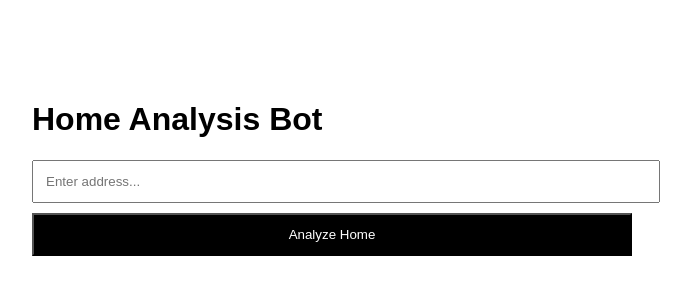
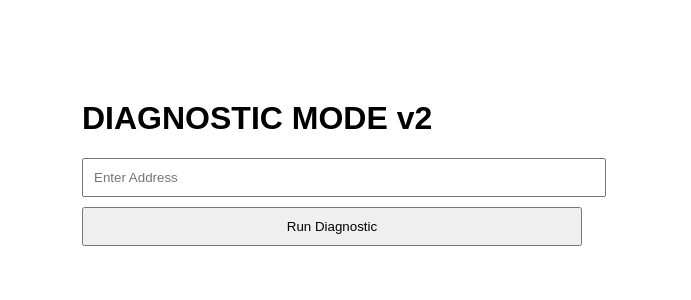
Before and after one commit to tomasellimortgage/why-home-not-selling-ai, a Next.js app: page / in a window 1280 px wide. Shown: the top 300 px of the page, without its empty margins (308-999 px from the left). Built offline with nearby package versions, Linux system fonts and the light colour scheme.

Commit message:
Update index.js

```diff
--- a/pages/index.js
+++ b/pages/index.js
@@ -3,65 +3,45 @@ import { useState } from "react";
 export default function Home() {
   const [address, setAddress] = useState("");
   const [report, setReport] = useState(null);
-  const [status, setStatus] = useState(""); // New status tracker
   const [loading, setLoading] = useState(false);
 
   async function startAnalysis() {
-    if (!address) return alert("Please enter an address.");
     setLoading(true);
     setReport(null);
-    setStatus("Searching the internet for your home...");
-
     try {
       const res = await fetch("/api/analyze", {
         method: "POST",
         headers: { "Content-Type": "application/json" },
         body: JSON.stringify({ address }),
       });
-
-      setStatus("Processing market data...");
       const data = await res.json();
-
-      if (!res.ok) throw new Error(data.details || "The search failed.");
-
       setReport(data);
-      setStatus("Analysis complete!");
-    } catch (error) {
-      console.error(error);
-      setStatus("");
-      alert(`Error: ${error.message}`);
+    } catch (e) {
+      alert("System Error: " + e.message);
     } finally {
       setLoading(false);
     }
   }
 
   return (
-    <div style={{ maxWidth: 600, margin: "60px auto", padding: "20px", fontFamily: "sans-serif" }}>
-      <h1>Home Analysis Bot</h1>
+    <div style={{ maxWidth: 500, margin: "100px auto", fontFamily: "sans-serif" }}>
+      {/* CHANGE THIS TITLE TO TEST DEPLOYMENT */}
+      <h1>DIAGNOSTIC MODE v2</h1>
       <input
-        style={{ width: "100%", padding: "12px", marginBottom: "10px" }}
-        placeholder="Enter address..."
+        style={{ width: "100%", padding: 10 }}
         value={address}
         onChange={(e) => setAddress(e.target.value)}
+        placeholder="Enter Address"
       />
-      <button
-        onClick={startAnalysis}
-        disabled={loading}
-        style={{ width: "100%", padding: "12px", cursor: "pointer", backgroundColor: "#000", color: "#fff" }}
-      >
-        {loading ? "Working..." : "Analyze Home"}
+      <button onClick={startAnalysis} style={{ width: "100%", marginTop: 10, padding: 10 }}>
+        {loading ? "Searching..." : "Run Diagnostic"}
       </button>
 
-      {/* This helps you see where it's getting stuck */}
-      {loading && <p style={{ color: "blue", marginTop: "10px" }}>{status}</p>}
-
       {report && (
-        <div style={{ marginTop: "30px", padding: "20px", background: "#f9f9f9" }}>
-          <h2>Results</h2>
-          <ul>
-            {report.reasons?.map((r, i) => <li key={i}>{r}</li>) || <li>No reasons found.</li>}
-          </ul>
-          <p><strong>Recommendation:</strong> {report.recommendations || "No recommendation available."}</p>
+        <div style={{ marginTop: 20, background: "#eee", padding: 20 }}>
+          <h3>Results:</h3>
+          {/* This logic forces the display of whatever the AI sends back */}
+          <pre>{JSON.stringify(report, null, 2)}</pre>
         </div>
       )}
     </div>
```
